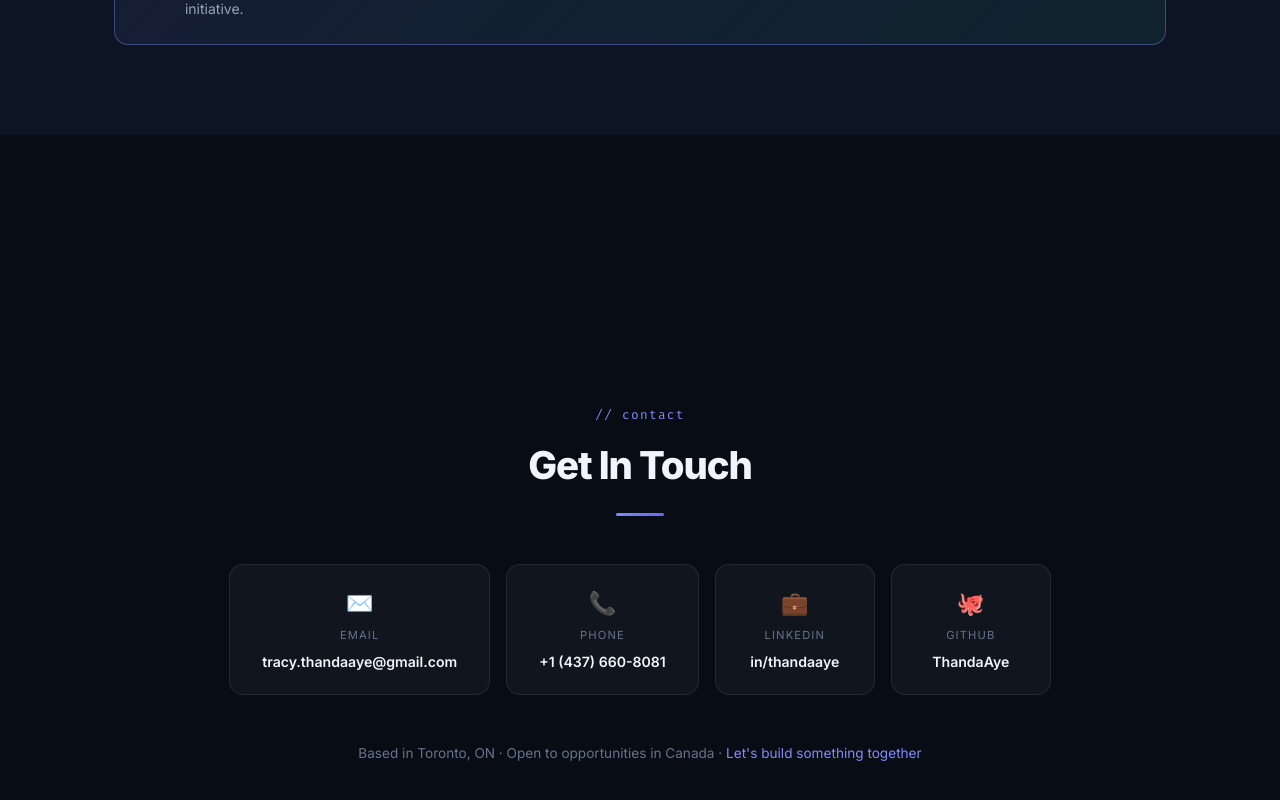
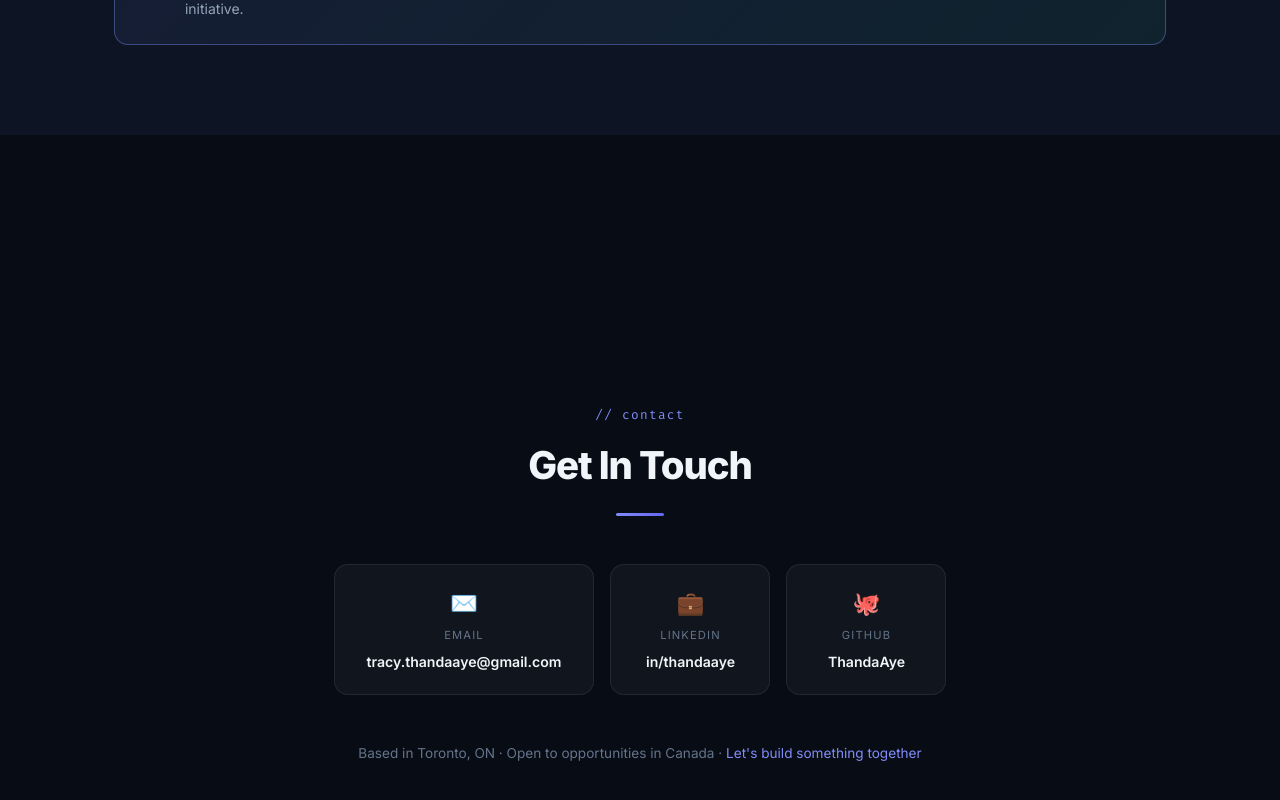
Before and after one commit to ThandaAye/thandaaye.github.io, a React (Vite) app: page / in a window 1280 px wide. Shown: the part 5723-6523 px from the top of the page. Built offline with nearby package versions, Linux system fonts and the light colour scheme.

Commit message:
update portfolio

```diff
--- a/src/components/Contact.jsx
+++ b/src/components/Contact.jsx
@@ -13,12 +13,6 @@ const Contact = () => {
             <span className="contact-card-icon">✉️</span>
             <span className="contact-card-label">Email</span>
             <span className="contact-card-value">tracy.thandaaye@gmail.com</span>
-          </a>
-
-          <a href="tel:+14376608081" className="contact-card">
-            <span className="contact-card-icon">📞</span>
-            <span className="contact-card-label">Phone</span>
-            <span className="contact-card-value">+1 (437) 660-8081</span>
           </a>
 
           <a
```
